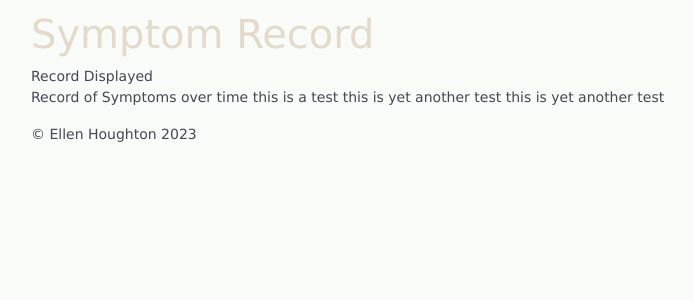
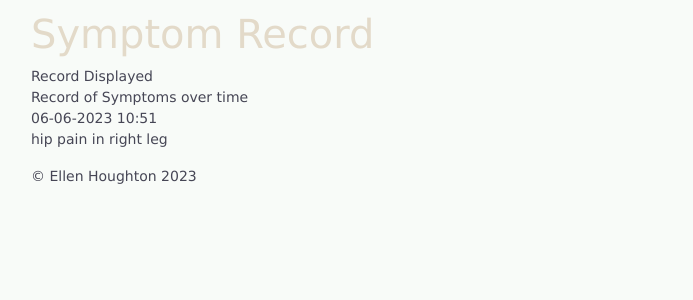
Before and after one commit to annwyl21/symptom_record, a Flask app: page /display_record.html in a window 1280 px wide. Shown: the top 300 px of the page, without its empty margins (97-790 px from the left). Run offline with Flask 3, Linux system fonts and the light colour scheme.

Commit message:
displays time and date stamp for symptom add

```diff
--- a/application/routes.py
+++ b/application/routes.py
@@ -1,6 +1,8 @@
 from flask import render_template, request
 from application import app
 from application.forms import LoginForm, RecordForm
+import time
+from datetime import datetime
 #import os
 
 @app.route('/')
@@ -12,8 +14,10 @@ def record():
     form = RecordForm()
     if request.method == 'POST':
         symptoms = form.symptoms.data
+        now = datetime.now()
+        date_time_str = now.strftime("%d-%m-%Y %H:%M")
         with open('./file_output/symptoms.txt', 'a') as f:
-            f.write(symptoms + '\n')
+            f.write(date_time_str + '<br>' + symptoms + '<br>')
         return render_template('success.html', title="Success")
     return render_template('record.html', title="Record Symptoms", form=form)
 
--- a/application/templates/display_record.html
+++ b/application/templates/display_record.html
@@ -4,6 +4,6 @@
 
 Record Displayed
 <br>
-<p>{{ content }}</p>
+<p>{{ content|safe }}</p>
 
 {% endblock %}
--- a/file_output/symptoms.txt
+++ b/file_output/symptoms.txt
@@ -1,7 +1,2 @@
-Record of Symptoms over time
-
-
-
-this is a test
-this is yet another test
-this is yet another test
+Record of Symptoms over time<br>
+06-06-2023 10:51<br>hip pain in right leg<br>
```
